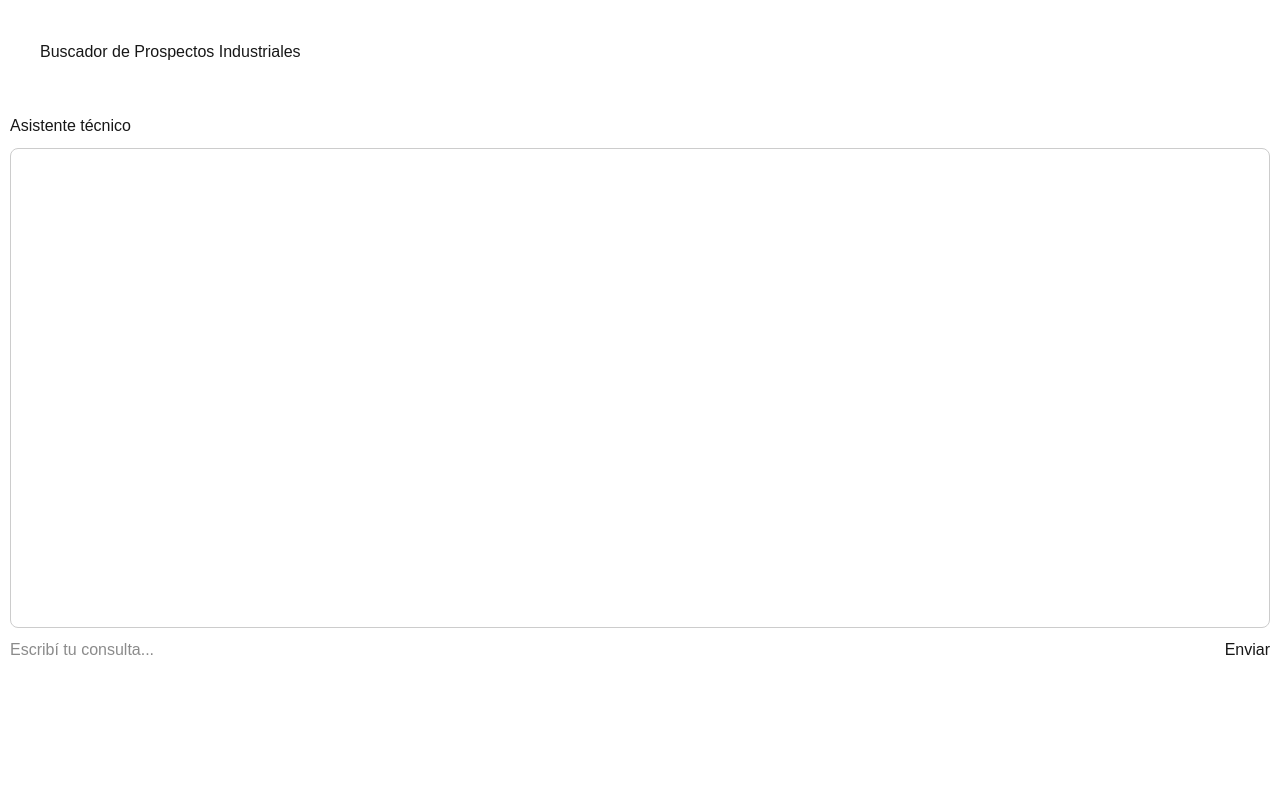
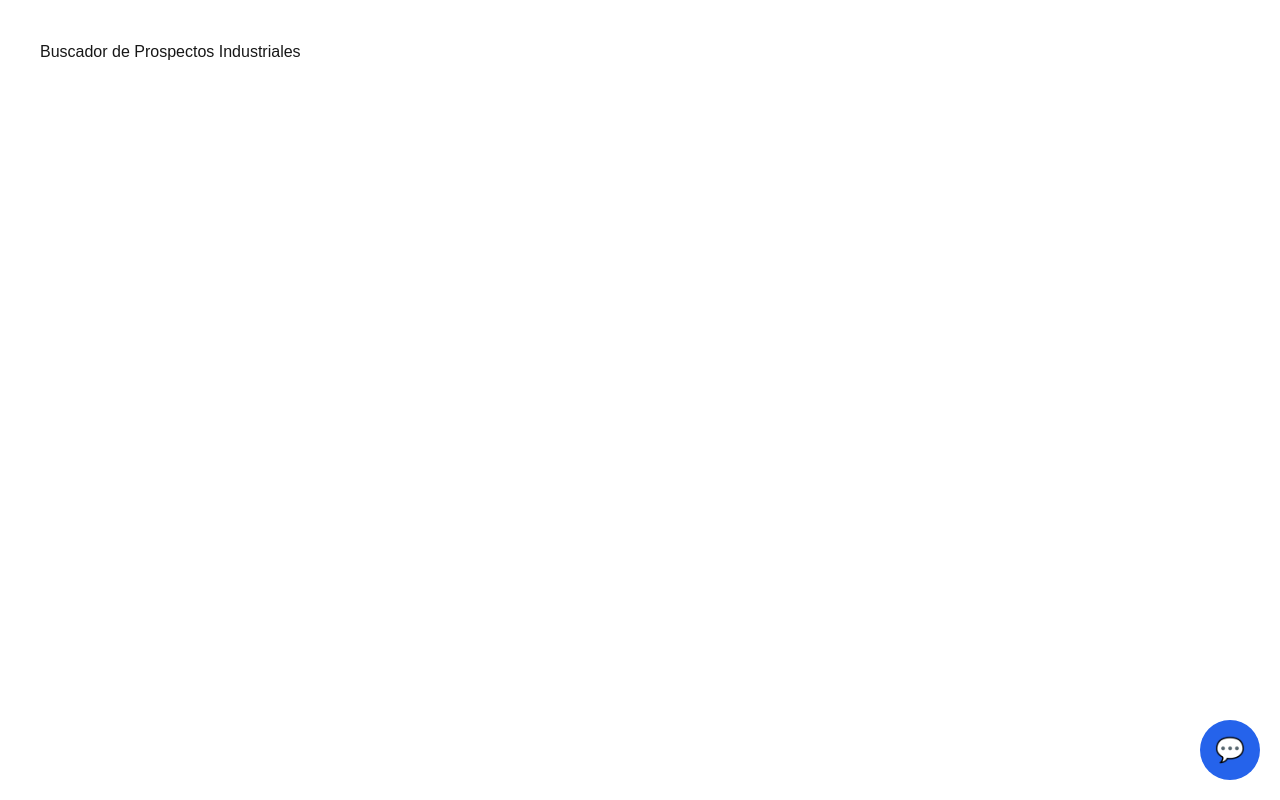
Before and after one commit to ricardorivera972/agustina-burbuja-chat, a Next.js app: page / in a window 1280 px wide. Built offline with nearby package versions, Linux system fonts and the light colour scheme.

Commit message:
restore burbuja pro

```diff
--- a/app/chat/chatui.tsx
+++ b/app/chat/chatui.tsx
@@ -11,9 +11,22 @@ export default function ChatUI() {
   const [message, setMessage] = useState("")
   const [messages, setMessages] = useState<Message[]>([])
   const [loading, setLoading] = useState(false)
+  const [open, setOpen] = useState(false)
   const [showForm, setShowForm] = useState(false)
+  const [isMobile, setIsMobile] = useState(false)
 
   const bottomRef = useRef<HTMLDivElement | null>(null)
+
+  useEffect(() => {
+    if (typeof window !== "undefined") {
+      const mobile = window.innerWidth < 768
+      setIsMobile(mobile)
+
+      if (mobile) {
+        setOpen(true) // 🔥 se abre solo en celular
+      }
+    }
+  }, [])
 
   const sendMessage = async () => {
     if (!message.trim()) return
@@ -40,41 +53,23 @@ export default function ChatUI() {
 
         if (tieneFormulario) {
           setShowForm(true)
-
           const cleanText = data.reply.replace("[FORMULARIO]", "").trim()
 
           setMessages(prev => [
             ...prev,
-            {
-              who: "SISTEMA",
-              text: cleanText
-            }
+            { who: "SISTEMA", text: cleanText }
           ])
         } else {
           setMessages(prev => [
             ...prev,
-            {
-              who: "SISTEMA",
-              text: data.reply
-            }
+            { who: "SISTEMA", text: data.reply }
           ])
         }
-      } else {
+      }
+    } catch {
       setMessages(prev => [
         ...prev,
-          {
-            who: "SISTEMA",
-            text: "⚠️ Sin respuesta del servidor"
-          }
-        ])
-      }
-    } catch (error) {
-      setMessages(prev => [
-        ...prev,
-        {
-          who: "SISTEMA",
-          text: "❌ Error de conexión"
-        }
+        { who: "SISTEMA", text: "Error de conexión" }
       ])
     }
 
@@ -86,22 +81,78 @@ export default function ChatUI() {
   }, [messages, showForm])
 
   return (
-    <div style={{ padding: 10 }}>
-      <h3>Asistente técnico</h3>
+    <>
+      {/* 🔵 BURBUJA */}
+      {!open && (
+        <div
+          onClick={() => setOpen(true)}
+          style={{
+            position: "fixed",
+            bottom: "20px",
+            right: "20px",
+            width: "60px",
+            height: "60px",
+            backgroundColor: "#2563eb",
+            borderRadius: "50%",
+            display: "flex",
+            alignItems: "center",
+            justifyContent: "center",
+            color: "white",
+            fontSize: "24px",
+            cursor: "pointer",
+            zIndex: 9999
+          }}
+        >
+          💬
+        </div>
+      )}
 
+      {/* 🔷 CHAT */}
+      {open && (
         <div
           style={{
-          height: "60vh",
-          overflowY: "auto",
-          border: "1px solid #ccc",
-          padding: 10,
-          borderRadius: 8,
-          marginTop: 10
+            position: "fixed",
+            bottom: isMobile ? "0" : "90px",
+            right: isMobile ? "0" : "20px",
+            width: isMobile ? "100%" : "360px",
+            height: isMobile ? "100%" : "500px",
+            background: "white",
+            borderRadius: isMobile ? "0" : "12px",
+            boxShadow: "0 0 20px rgba(0,0,0,0.2)",
+            zIndex: 9999,
+            display: "flex",
+            flexDirection: "column"
           }}
         >
-        {messages.map((msg, index) => (
-          <div key={index} style={{ marginBottom: 10 }}>
-            <strong>{msg.who === "YO" ? "👤 Vos:" : "📊 Sistema:"}</strong>
+          {/* HEADER */}
+          <div
+            style={{
+              padding: "12px",
+              background: "#2563eb",
+              color: "white",
+              borderTopLeftRadius: isMobile ? "0" : "12px",
+              borderTopRightRadius: isMobile ? "0" : "12px",
+              display: "flex",
+              justifyContent: "space-between"
+            }}
+          >
+            <b>Asistente técnico</b>
+            {!isMobile && (
+              <button onClick={() => setOpen(false)}>X</button>
+            )}
+          </div>
+
+          {/* MENSAJES */}
+          <div
+            style={{
+              flex: 1,
+              padding: 10,
+              overflowY: "auto"
+            }}
+          >
+            {messages.map((msg, i) => (
+              <div key={i} style={{ marginBottom: 10 }}>
+                <strong>{msg.who === "YO" ? "Vos:" : "Agustina:"}</strong>
                 <br />
                 {msg.text}
               </div>
@@ -109,12 +160,12 @@ export default function ChatUI() {
 
             {showForm && (
               <div style={{ marginTop: 10 }}>
-            <b>📋 Completar datos</b>
+                <b>Completar datos</b>
 
                 <input id="empresa" placeholder="Empresa" style={{ width: "100%", marginTop: 5 }} />
                 <input id="nombre" placeholder="Nombre" style={{ width: "100%", marginTop: 5 }} />
                 <input id="contacto" placeholder="Teléfono o email" style={{ width: "100%", marginTop: 5 }} />
-            <textarea id="detalle" placeholder="Detalle del trabajo" style={{ width: "100%", marginTop: 5 }} />
+                <textarea id="detalle" placeholder="Detalle" style={{ width: "100%", marginTop: 5 }} />
 
                 <button
                   onClick={async () => {
@@ -135,12 +186,12 @@ export default function ChatUI() {
                       body: JSON.stringify(formData),
                     })
 
-                alert("Datos enviados correctamente")
+                    alert("Datos enviados")
                     setShowForm(false)
                   }}
-              style={{ marginTop: 8, width: "100%" }}
+                  style={{ width: "100%", marginTop: 5 }}
                 >
-              Enviar datos
+                  Enviar
                 </button>
               </div>
             )}
@@ -148,18 +199,20 @@ export default function ChatUI() {
             <div ref={bottomRef} />
           </div>
 
-      <div style={{ display: "flex", marginTop: 10 }}>
+          {/* INPUT */}
+          <div style={{ display: "flex", padding: 10 }}>
             <input
               value={message}
               onChange={(e) => setMessage(e.target.value)}
-          placeholder="Escribí tu consulta..."
               style={{ flex: 1 }}
+              placeholder="Escribí..."
             />
-
-        <button onClick={sendMessage} disabled={loading}>
+            <button onClick={sendMessage}>
               {loading ? "..." : "Enviar"}
             </button>
           </div>
         </div>
+      )}
+    </>
   )
 }
```
Lines whose indentation alone changed are shown as unchanged.
